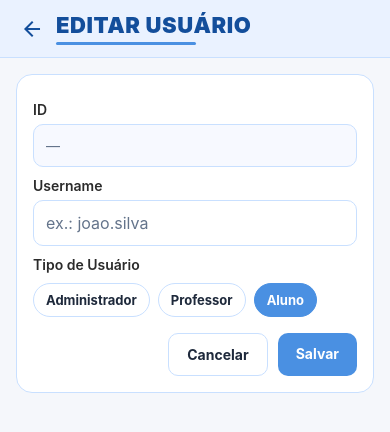
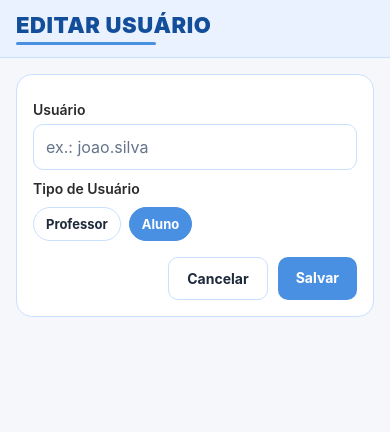
Before and after one commit to cascaessama/MobileConectaEdu, a React Native app: screen /EditarUsuario in a window 390 px wide. Shown: the top 432 px of the page. Built offline with nearby package versions, Linux system fonts and the light colour scheme.

Commit message:
Config inicial

```diff
--- a/telas/CadastrarUsuario.tsx
+++ b/telas/CadastrarUsuario.tsx
@@ -136,7 +136,7 @@ export default function CadastrarUsuario() {
         </Text>
 
         <View style={styles.formGroup}>
-          <Text style={styles.label}>Username</Text>
+          <Text style={styles.label}>Usuário</Text>
           <TextInput
             style={styles.input}
             value={username}
--- a/telas/EditarPost.tsx
+++ b/telas/EditarPost.tsx
@@ -113,7 +113,7 @@ export default function Editar() {
       <ScrollView contentContainerStyle={styles.container} keyboardShouldPersistTaps="handled">
         <View style={styles.card}>
           <Text style={styles.subtitle}>
-            Atualize os campos e toque em “Salvar alterações”.
+            Atualize os campos e toque em “Salvar”.
           </Text>
 
           <Text style={styles.label}>Título</Text>
@@ -153,7 +153,7 @@ export default function Editar() {
             </Pressable>
 
             <Pressable style={[styles.btn, styles.btnPrimary, submitting && { opacity: 0.7 }]} onPress={handleSubmit} disabled={submitting}>
-              {submitting ? <ActivityIndicator color="#fff" /> : <Text style={styles.btnText}>Salvar alterações</Text>}
+              {submitting ? <ActivityIndicator color="#fff" /> : <Text style={styles.btnText}>Salvar</Text>}
             </Pressable>
           </View>
         </View>
--- a/telas/EditarUsuario.tsx
+++ b/telas/EditarUsuario.tsx
@@ -120,13 +120,6 @@ export default function EditarUsuario() {
     <SafeAreaView style={styles.screen} edges={["top"]}>
       {/* AppBar */}
       <View style={styles.appbar}>
-        <Pressable style={styles.backBtn} onPress={() => navigation.goBack()}>
-          <MaterialIcons
-            name="arrow-back"
-            size={24}
-            color={PALETTE.primaryDark}
-          />
-        </Pressable>
         <View style={{ flex: 1 }}>
           <Text style={styles.appbarTitle}>Editar Usuário</Text>
           <View style={styles.appbarAccent} />
@@ -135,12 +128,8 @@ export default function EditarUsuario() {
 
       <View style={styles.container}>
         <View style={styles.card}>
-          <Text style={styles.label}>ID</Text>
-          <Text style={styles.readonlyBox} numberOfLines={1}>
-            {userId || "—"}
-          </Text>
 
-          <Text style={styles.label}>Username</Text>
+          <Text style={styles.label}>Usuário</Text>
           <TextInput
             style={styles.input}
             placeholder="ex.: joao.silva"
@@ -153,7 +142,7 @@ export default function EditarUsuario() {
 
           <Text style={styles.label}>Tipo de Usuário</Text>
           <View style={styles.typeRow}>
-            {(["admin", "teacher", "student"] as const).map((t) => {
+            {(["teacher", "student"] as const).map((t) => {
               const active = userType === t;
               return (
                 <Pressable
@@ -170,11 +159,7 @@ export default function EditarUsuario() {
                       active && styles.typeChipTextActive,
                     ]}
                   >
-                    {t === "admin"
-                      ? "Administrador"
-                      : t === "teacher"
-                      ? "Professor"
-                      : "Aluno"}
+                    {t === "teacher" ? "Professor" : "Aluno"}
                   </Text>
                 </Pressable>
               );
@@ -226,9 +211,7 @@ const styles = StyleSheet.create({
     borderBottomColor: PALETTE.border,
   },
   backBtn: {
-    marginRight: 8,
-    padding: 4,
-    borderRadius: 999,
+    // removido para padronizar com EditarPost (sem botão de voltar)
   },
   appbarTitle: {
     color: PALETTE.primaryDark,
@@ -267,14 +250,6 @@ const styles = StyleSheet.create({
 
   label: { fontWeight: "600", color: "#2b2b2b", marginBottom: 6, marginTop: 10 },
 
-  readonlyBox: {
-    borderWidth: 1,
-    borderColor: PALETTE.border,
-    backgroundColor: "#F7F9FF",
-    color: PALETTE.inkMuted,
-    borderRadius: 10,
-    padding: 12,
-  },
 
   input: {
     borderWidth: 1,
--- a/telas/ListarUsuarios.tsx
+++ b/telas/ListarUsuarios.tsx
@@ -270,7 +270,7 @@ export default function ListarUsuarios() {
         <TextInput
           value={search}
           onChangeText={setSearch}
-          placeholder="Buscar por nome ou tipo..."
+          placeholder="Buscar por palavra-chave..."
           placeholderTextColor={PALETTE.inkMuted}
           style={styles.searchInput}
           returnKeyType="search"
```
